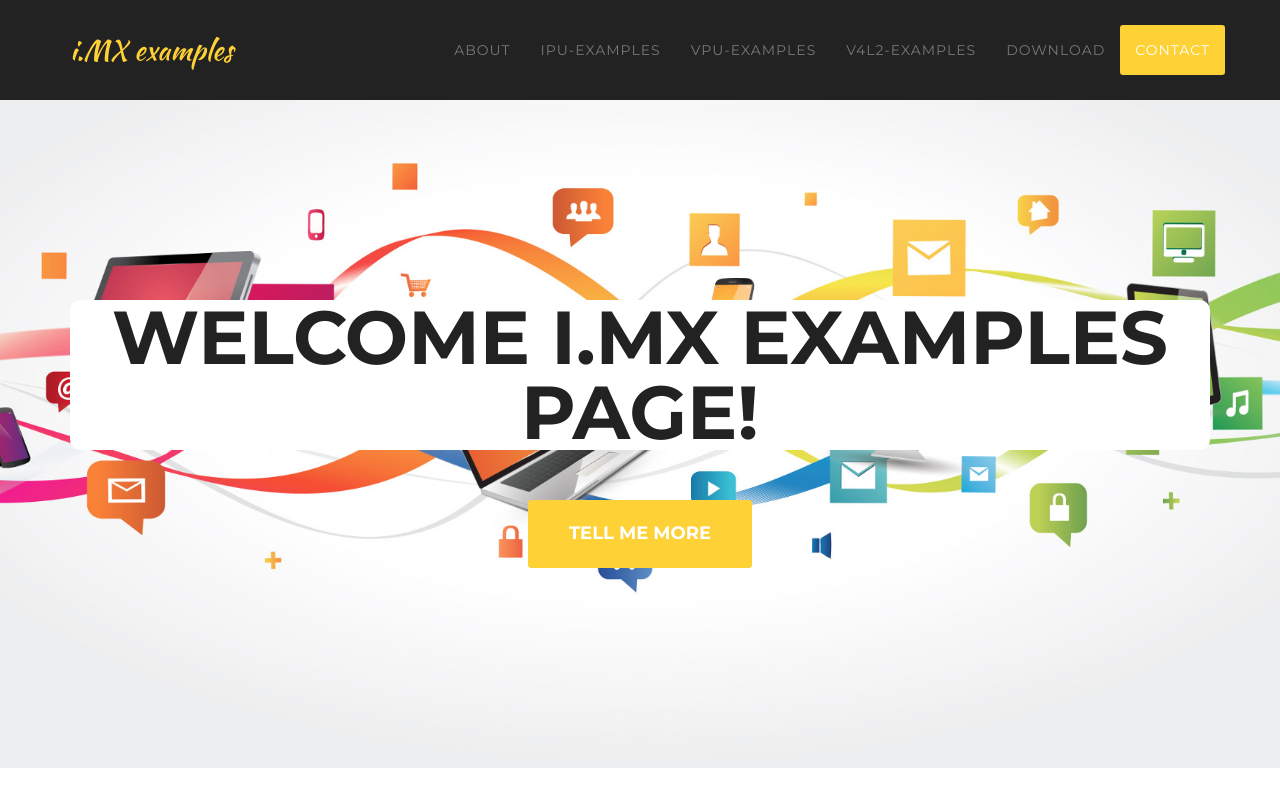
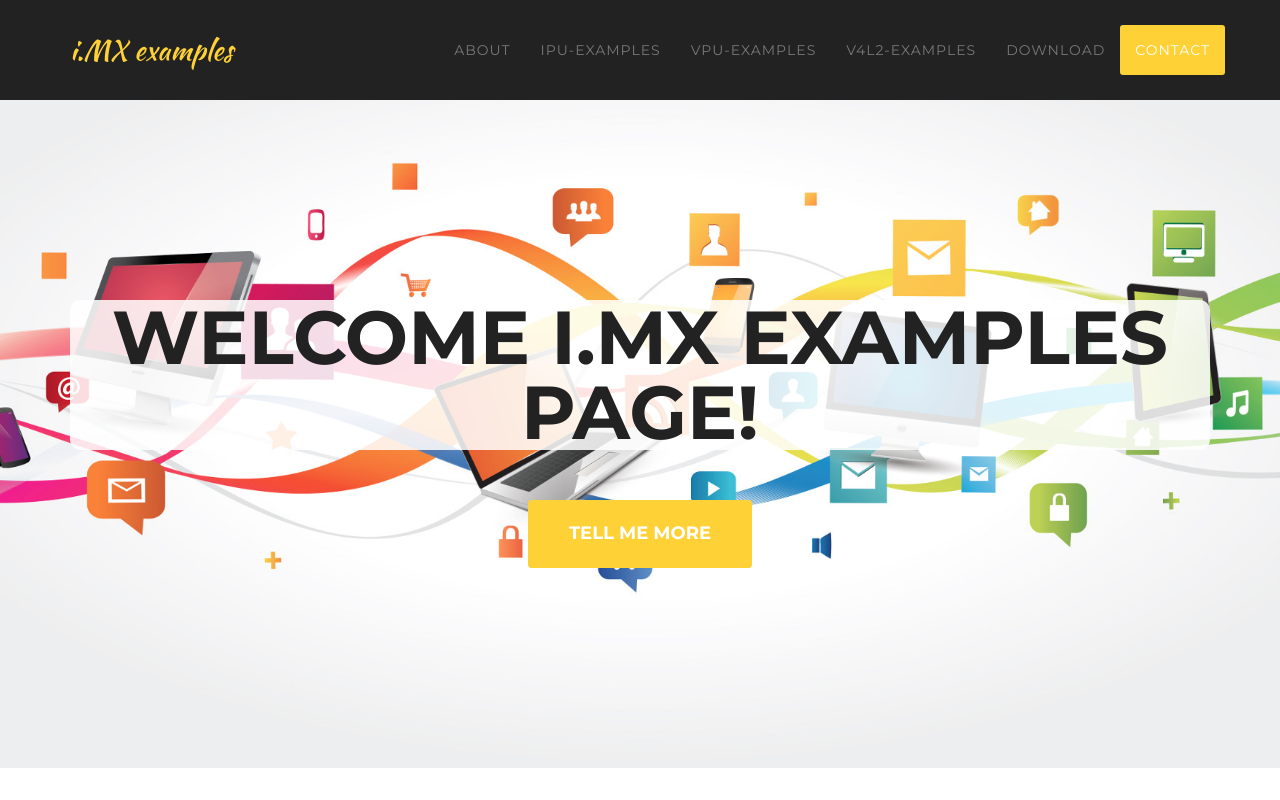
Before and after one commit to rogeriorps/rogeriorps.github.io, a plain HTML site: page index.html in a window 1280 px wide. Shown: the top 800 px of the page. Drawn offline with nearby package versions, Linux system fonts and the light colour scheme; a web font is replaced by a local one.

Commit message:
header improvement

```diff
--- a/css/agency.css
+++ b/css/agency.css
@@ -276,7 +276,8 @@ header {
 
 .textbox {
 
-    background-color: #fff;
+    background: rgba(255, 255, 255, 0.85);
+   /* background-color: #fff; */
     /* padding: 10px 10px 10px 10px; */
     border-radius: 10px;
 
```
